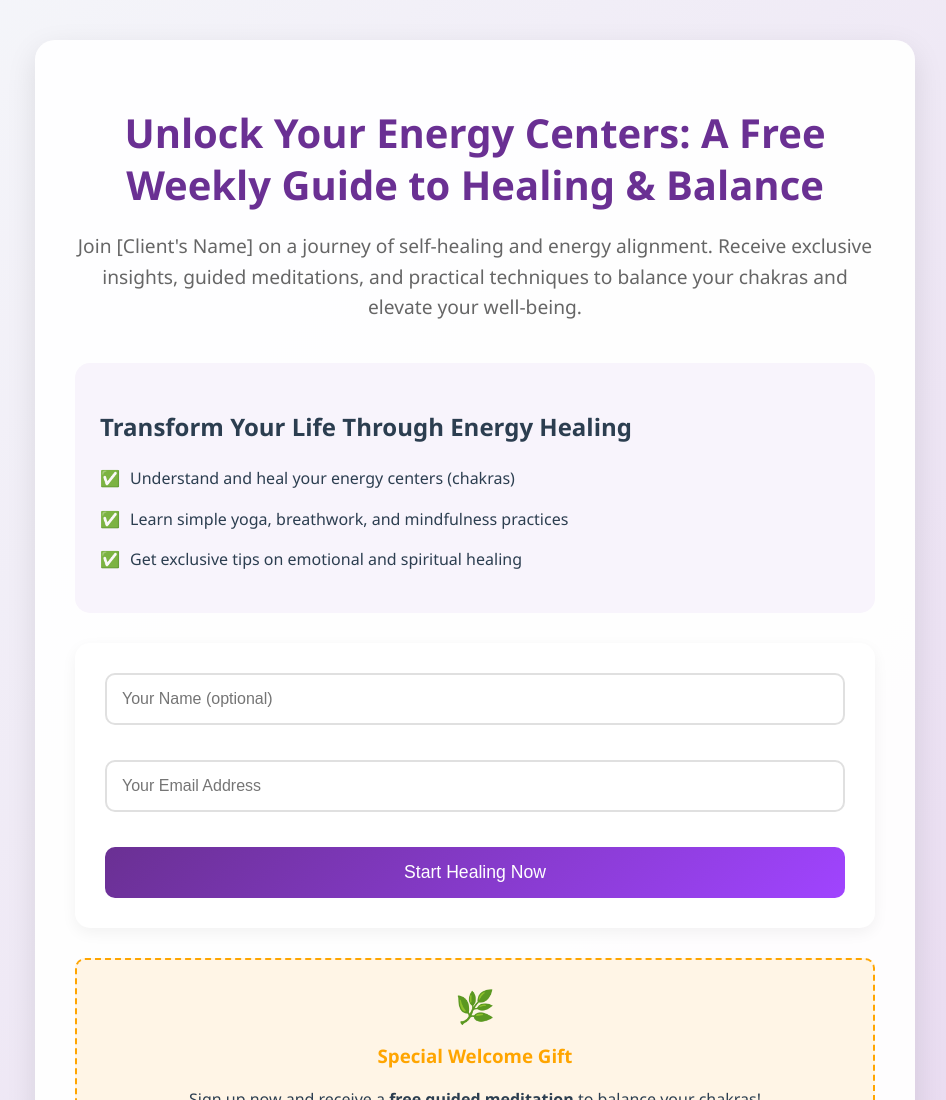
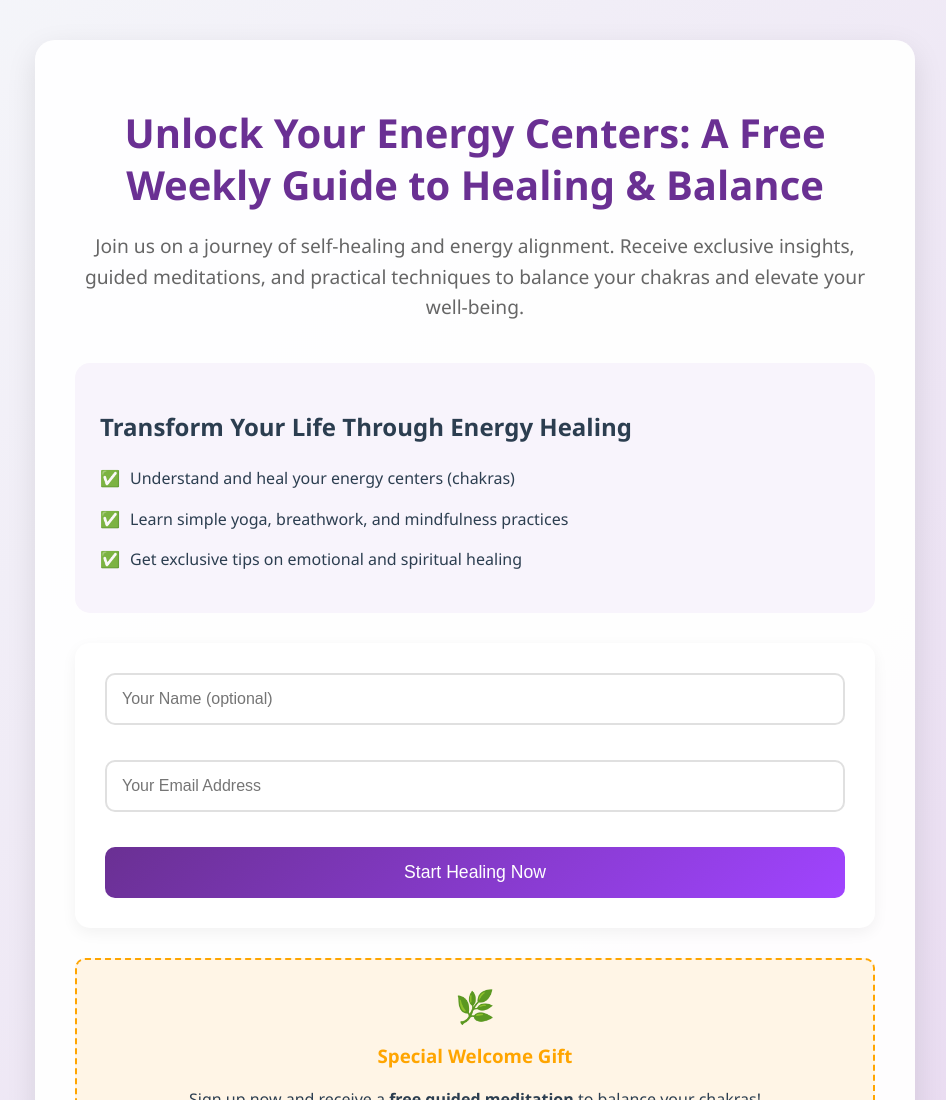
Before and after one commit to shango100/Gae-landing-page, a plain HTML site: page index.html in a window 1280 px wide. Shown: the top 1100 px of the page, without its empty margins (165-1111 px from the left). Drawn offline with nearby package versions, Linux system fonts and the light colour scheme.

Commit message:
Update index.html

```diff
--- a/index.html
+++ b/index.html
@@ -155,7 +155,7 @@
         <div class="header">
             <h1>Unlock Your Energy Centers: A Free Weekly Guide to Healing & Balance</h1>
             <div class="subheadline">
-                Join [Client's Name] on a journey of self-healing and energy alignment. Receive exclusive insights, guided meditations, and practical techniques to balance your chakras and elevate your well-being.
+                Join us on a journey of self-healing and energy alignment. Receive exclusive insights, guided meditations, and practical techniques to balance your chakras and elevate your well-being.
             </div>
         </div>
 
```
